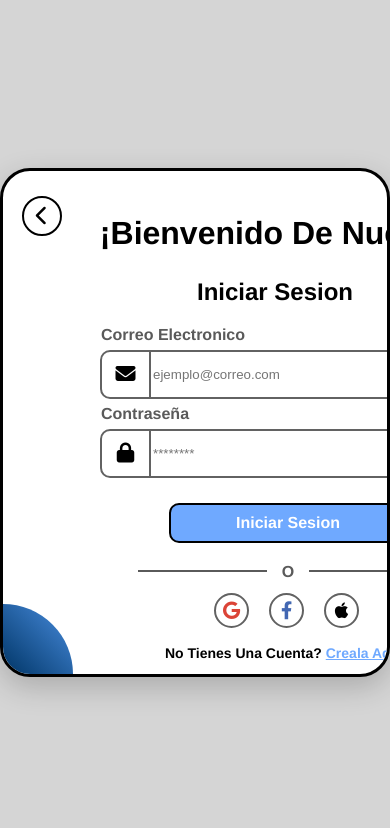
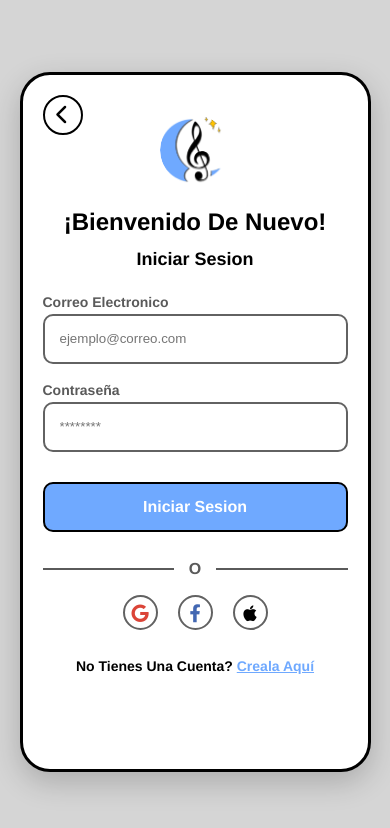
Before and after one commit to AdrianJMC/RIFFED, a plain HTML site: page Login.html in a window 390 px wide. Drawn offline with Linux system fonts and the light colour scheme.

Commit message:
responsive for mobile and tablets finished

```diff
--- a/assets/css/login.css
+++ b/assets/css/login.css
@@ -3,28 +3,37 @@ body {
   padding: 0;
   width: 100vw;
   height: 100vh;
-  display: flex;       /* Esto centra la tarjeta */
+  display: flex;
+  /* Esto centra la tarjeta */
   justify-content: center;
   align-items: center;
-  overflow: hidden;    /* Adiós scroll */
+  overflow: hidden;
+  /* Adiós scroll */
   background-color: #d5d5d5;
 }
+
 /* AHORA .LOGIN ES LA TARJETA BLANCA DIRECTAMENTE */
 .login {
   position: relative;
-  width: 944px;        /* Ancho exacto de la tarjeta */
-  height: 503px;       /* Alto exacto de la tarjeta */
+  width: 944px;
+  /* Ancho exacto de la tarjeta */
+  height: 503px;
+  /* Alto exacto de la tarjeta */
   background-color: #ffffff;
   border-radius: 30px;
   border: 3px solid #000000;
-  box-shadow: 0px 10px 30px rgba(0,0,0,0.2); /* Sombra estética */
-  overflow: hidden;    /* Para que nada se salga de los bordes redondos */
+  box-shadow: 0px 10px 30px rgba(0, 0, 0, 0.2);
+  /* Sombra estética */
+  overflow: hidden;
+  /* Para que nada se salga de los bordes redondos */
 }
+
 /* ESTE ES EL TRUCO DE MAGIA */
 /* Selecciona todos los elementos dentro del login y los "jala" a la posición correcta */
-.login > * {
+.login>* {
   transform: translate(-159px, -88px);
 }
+
 .login .rectangle {
   position: absolute;
   top: 88px;
@@ -44,15 +53,13 @@ body {
   width: 389px;
   height: 455px;
   border-radius: 20px;
-  background: linear-gradient(
-    327deg,
+  background: linear-gradient(327deg,
       rgba(103, 161, 244, 1) 0%,
       rgba(103, 161, 244, 1) 0%,
       rgba(103, 161, 244, 1) 23%,
       rgba(6, 59, 110, 1) 80%,
       rgba(6, 59, 110, 1) 100%,
-    rgba(6, 59, 110, 1) 100%
-  );
+      rgba(6, 59, 110, 1) 100%);
 }
 
 .login .ellipse {
@@ -250,20 +257,26 @@ body {
   position: absolute;
   left: 256px;
   width: 47px;
-  height: 45px; /* Ajusté a 43px para coincidir con la altura de los inputs */
+  height: 45px;
+  /* Ajusté a 43px para coincidir con la altura de los inputs */
   background-color: #ffffff;
   border-radius: 10px 0px 0px 10px;
   border: 2px solid #626262;
 
   /* --- CENTRADO DE LOS ÍCONOS --- */
   display: flex;
-  justify-content: center; /* Centra horizontalmente */
-  align-items: center;     /* Centra verticalmente */
+  justify-content: center;
+  /* Centra horizontalmente */
+  align-items: center;
+  /* Centra verticalmente */
 
   /* --- ESTILO DEL ÍCONO --- */
-  color: #000000;  /* Color Negro */
-  font-size: 20px; /* Tamaño del ícono */
-  z-index: 10;     /* Asegura que queden encima de todo */
+  color: #000000;
+  /* Color Negro */
+  font-size: 20px;
+  /* Tamaño del ícono */
+  z-index: 10;
+  /* Asegura que queden encima de todo */
 }
 
 /* Posiciones individuales (se mantienen igual) */
@@ -335,15 +348,19 @@ body {
   display: flex;
   align-items: center;
   justify-content: center;
-  gap: 15px; /* Espacio entre la letra y las líneas */
+  gap: 15px;
+  /* Espacio entre la letra y las líneas */
 }
 
 /* Línea Izquierda */
 .login .text-wrapper-3::before {
   content: "";
-  flex: 1; /* Ocupa todo el espacio disponible */
-  height: 2px; /* Grosor de la línea */
-  background-color: #5a5a5a; /* Color de la línea */
+  flex: 1;
+  /* Ocupa todo el espacio disponible */
+  height: 2px;
+  /* Grosor de la línea */
+  background-color: #5a5a5a;
+  /* Color de la línea */
 }
 
 /* Línea Derecha */
@@ -500,8 +517,10 @@ body {
 
 /* Efecto Hover */
 .login .btn-back:hover {
-  background-color: #000000; /* Fondo negro */
-  color: #ffffff;            /* Ícono blanco */
+  background-color: #000000;
+  /* Fondo negro */
+  color: #ffffff;
+  /* Ícono blanco */
   border-color: #000000;
 
   /* Mantenemos tu corrección de posición + un pequeño zoom */
@@ -511,13 +530,18 @@ body {
 /* Contenedor que agrupa los 3 botones */
 .login .social-login {
   position: absolute;
-  top: 510px; /* Ajustado para estar debajo de la "O" */
-  left: 257px; /* Mismo inicio que los inputs */
-  width: 371px; /* Mismo ancho que los inputs para poder centrar */
+  top: 510px;
+  /* Ajustado para estar debajo de la "O" */
+  left: 257px;
+  /* Mismo inicio que los inputs */
+  width: 371px;
+  /* Mismo ancho que los inputs para poder centrar */
 
   display: flex;
-  justify-content: center; /* Los centra en el medio del formulario */
-  gap: 20px; /* Espacio entre cada botón */
+  justify-content: center;
+  /* Los centra en el medio del formulario */
+  gap: 20px;
+  /* Espacio entre cada botón */
 }
 
 /* Estilo base de los botones redondos */
@@ -526,7 +550,8 @@ body {
   height: 35px;
   border-radius: 50%;
   background-color: #ffffff;
-  border: 2px solid #626262; /* Borde gris sutil */
+  border: 2px solid #626262;
+  /* Borde gris sutil */
   cursor: pointer;
   display: flex;
   justify-content: center;
@@ -538,7 +563,10 @@ body {
 /* Colores específicos y efectos Hover */
 
 /* Google */
-.login .social-btn.google { color: #DB4437; }
+.login .social-btn.google {
+  color: #DB4437;
+}
+
 .login .social-btn.google:hover {
   background-color: #DB4437;
   color: white;
@@ -546,7 +574,10 @@ body {
 }
 
 /* Facebook */
-.login .social-btn.facebook { color: #4267B2; }
+.login .social-btn.facebook {
+  color: #4267B2;
+}
+
 .login .social-btn.facebook:hover {
   background-color: #4267B2;
   color: white;
@@ -554,7 +585,10 @@ body {
 }
 
 /* Apple */
-.login .social-btn.apple { color: #000000; }
+.login .social-btn.apple {
+  color: #000000;
+}
+
 .login .social-btn.apple:hover {
   background-color: #000000;
   color: white;
@@ -564,7 +598,7 @@ body {
 /* Efecto de "saltito" al pasar el mouse (igual que tus otros botones) */
 .login .social-btn:hover {
   /* Recordamos el transform global */
-   transform:  scale(1.1);
+  transform: scale(1.1);
 }
 
 /* --- Decoración Esquina Inferior Izquierda --- */
@@ -576,17 +610,16 @@ body {
   height: 70px;
 
   /* ESTO ES LO QUE FALTABA: */
-  transform: none; /* Anula el movimiento de -159px y lo deja pegado a la esquina */
+  transform: none;
+  /* Anula el movimiento de -159px y lo deja pegado a la esquina */
 
   /* Forma de cuarto de círculo */
   border-top-right-radius: 100%;
 
   /* Degradado */
-  background: linear-gradient(
-    to top right,
+  background: linear-gradient(to top right,
       #003566 0%,
-    #4a8fe2 100%
-  );
+      #4a8fe2 100%);
 
   /* Para que siga la curvatura de la tarjeta principal */
   border-bottom-left-radius: 20px;
@@ -594,3 +627,227 @@ body {
   /* Opcional: Asegura que quede detrás del texto si hubiera algo encima */
   z-index: 1;
 }
+
+/* =========================================
+   MEDIA QUERIES (RESPONSIVE LOGIN - FINAL)
+   ========================================= */
+
+@media screen and (max-width: 950px) {
+
+  /* 1. CONTENEDOR PRINCIPAL */
+  .login {
+    width: 90% !important;
+    height: auto !important;
+    min-height: 700px;
+    /* Un poco más alto para que quepa el logo */
+
+    display: flex !important;
+    flex-direction: column !important;
+    align-items: center !important;
+    justify-content: flex-start !important;
+
+    padding: 30px 20px 20px 20px !important;
+    /* Más padding arriba para la flecha */
+    box-sizing: border-box !important;
+  }
+
+  /* 2. RESET GENERAL ("El Anti-Truco") */
+  .login>* {
+    transform: none !important;
+    position: relative !important;
+    top: auto !important;
+    left: auto !important;
+    margin: 0 !important;
+    /* Reseteamos márgenes */
+    margin-bottom: 10px !important;
+    /* Espacio base */
+  }
+
+  /* 3. ELEMENTOS A OCULTAR */
+  /* Quitamos .ellipse de esta lista para mostrar el logo */
+  .login .div,
+  .login .ellipse-2,
+  .login .ellipse-3,
+  .login .ellipse-4,
+  .login .ellipse-5,
+  .login .ellipse-6,
+  .login .ellipse-7,
+  .login .ellipse-8,
+  .login .rectangle,
+  .login .image,
+  .login .image-2,
+  .login .image-3,
+  .login .image-4,
+  .login .corner-decoration,
+  .login .rectangle-5,
+  .login .rectangle-6,
+  .login .mail,
+  .login .lock
+
+  /* Iconos input */
+    {
+    display: none !important;
+  }
+
+  /* 4. LA FLECHA DE RETROCESO (Arriba a la izquierda) */
+  .login .btn-back {
+    /* La sacamos del flujo normal para pegarla a la esquina */
+    position: absolute !important;
+    top: 20px !important;
+    left: 20px !important;
+    z-index: 100 !important;
+    margin: 0 !important;
+  }
+
+  /* 5. EL LOGO (.ellipse) - Ahora visible y pequeño */
+  .login .ellipse {
+    display: flex !important;
+    width: 70px !important;
+    height: 70px !important;
+    border-radius: 50% !important;
+    border: none !important;
+    box-shadow: none !important;
+
+    /* CAMBIO CLAVE: Ahora es el segundo elemento */
+    order: 2 !important;
+
+    /* Ajustamos márgenes para que no quede pegado al texto */
+    margin-top: 10px !important;
+    margin-bottom: 30px !important;
+  }
+
+  /* 6. TÍTULOS (Bienvenido e Iniciar Sesión) */
+  .login .bienvenido-de-nuevo {
+    width: 100% !important;
+    font-size: 24px !important;
+    text-align: center !important;
+    margin-bottom: 5px !important;
+    order: 2 !important;
+    /* Va después del logo */
+  }
+
+  .login .ellipse img {
+    width: 100% !important;
+    height: 100% !important;
+    object-fit: contain !important;
+  }
+
+  .login .iniciar-sesion {
+    width: 100% !important;
+    font-size: 18px !important;
+    text-align: center !important;
+    color: #000000 !important;
+    margin-bottom: 30px !important;
+    order: 3 !important;
+    top: 5vw !important;
+  }
+
+  /* 7. ETIQUETAS (Texto: Correo y Contraseña) */
+  /* Las alineamos a la izquierda para que coincidan con el input */
+  .login .correo-electronico,
+  .login .contrase-a {
+    width: 100% !important;
+    max-width: 350px !important;
+    /* Mismo ancho que los inputs */
+    text-align: left !important;
+    /* Alineado a la izquierda */
+    margin-bottom: 5px !important;
+    /* Pegadito al input de abajo */
+    font-size: 14px !important;
+    top: 5vw !important;
+  }
+
+  /* 8. INPUTS (Cajas de texto) */
+  .login .rectangle-2,
+  /* Input Correo */
+  .login .rectangle-3
+
+  /* Input Contraseña */
+    {
+    width: 100% !important;
+    max-width: 350px !important;
+    height: 50px !important;
+    border-radius: 10px !important;
+    padding-left: 15px !important;
+    /* Espacio para escribir */
+    box-sizing: border-box !important;
+    top: 5vw !important;
+  }
+
+  /* --- AQUÍ LA MAGIA DEL ORDEN --- */
+  /* Forzamos el orden visual exacto que pediste */
+
+  .login .correo-electronico {
+    order: 4 !important;
+  }
+
+  /* Texto Correo */
+  .login .rectangle-2 {
+    order: 5 !important;
+    margin-bottom: 20px !important;
+  }
+
+  /* Input Correo */
+
+  .login .contrase-a {
+    order: 6 !important;
+  }
+
+  /* Texto Password */
+  .login .rectangle-3 {
+    order: 7 !important;
+    margin-bottom: 10px !important;
+  }
+
+  /* Input Password */
+
+  .login .rectangle-4 {
+    order: 8 !important;
+    margin-top: 40px !important;
+  }
+
+  /* Botón Ingresar */
+
+  .login .text-wrapper {
+    order: 9 !important;
+    width: 100% !important;
+    margin-top: 10px !important;
+  }
+
+  /* Olvidaste contraseña */
+
+  .login .text-wrapper-3 {
+    order: 10 !important;
+    width: 100% !important;
+    margin: 20px 0 !important;
+    display: flex !important;
+  }
+
+  /* O iniciar con */
+
+  .login .social-login {
+    order: 11 !important;
+    margin-bottom: 30px !important;
+  }
+
+  /* Botones Redes */
+
+  .login .no-tienes-una-cuenta {
+    order: 12 !important;
+    width: 100% !important;
+    margin-bottom: 0 !important;
+  }
+
+  /* Registrarse */
+
+  /* Estilos extra para botones e inputs en móvil */
+  .login .rectangle-4 {
+    width: 100% !important;
+    max-width: 350px !important;
+    height: 50px !important;
+    position: relative !important;
+    display: flex !important;
+    justify-content: center !important;
+    align-items: center !important;
+  }
+}
```
Also changed, not shown: index.html (+3 -1 lines). Lines whose indentation alone changed are shown as unchanged.
